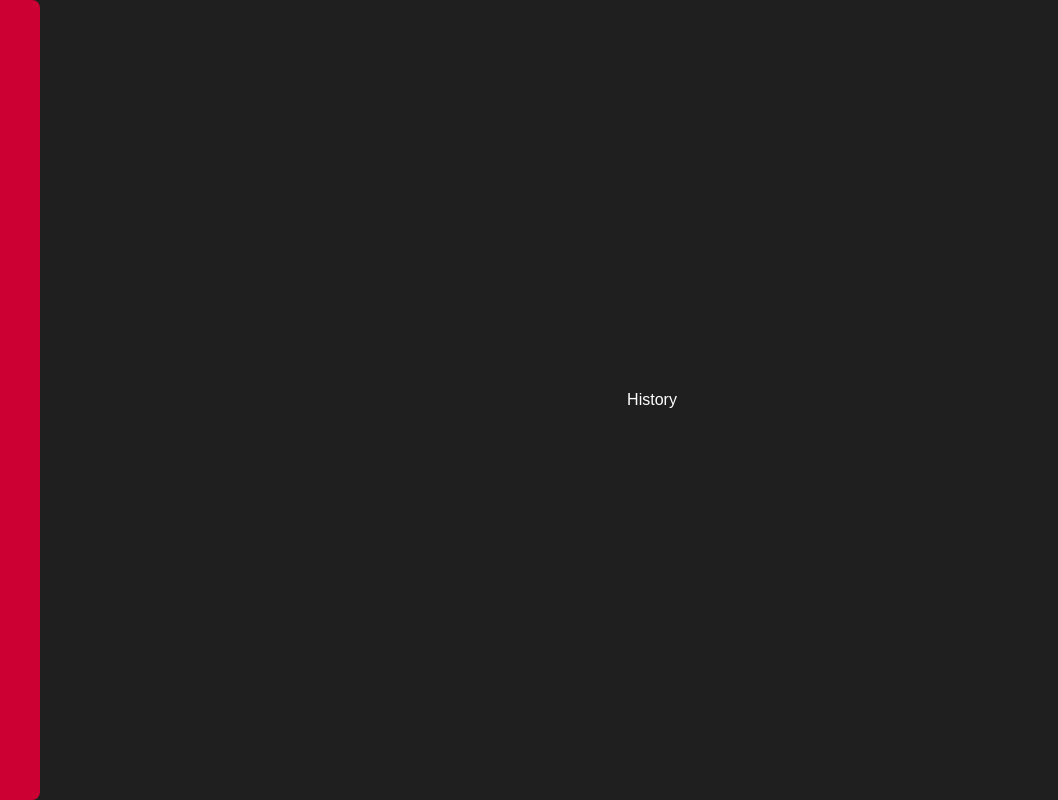
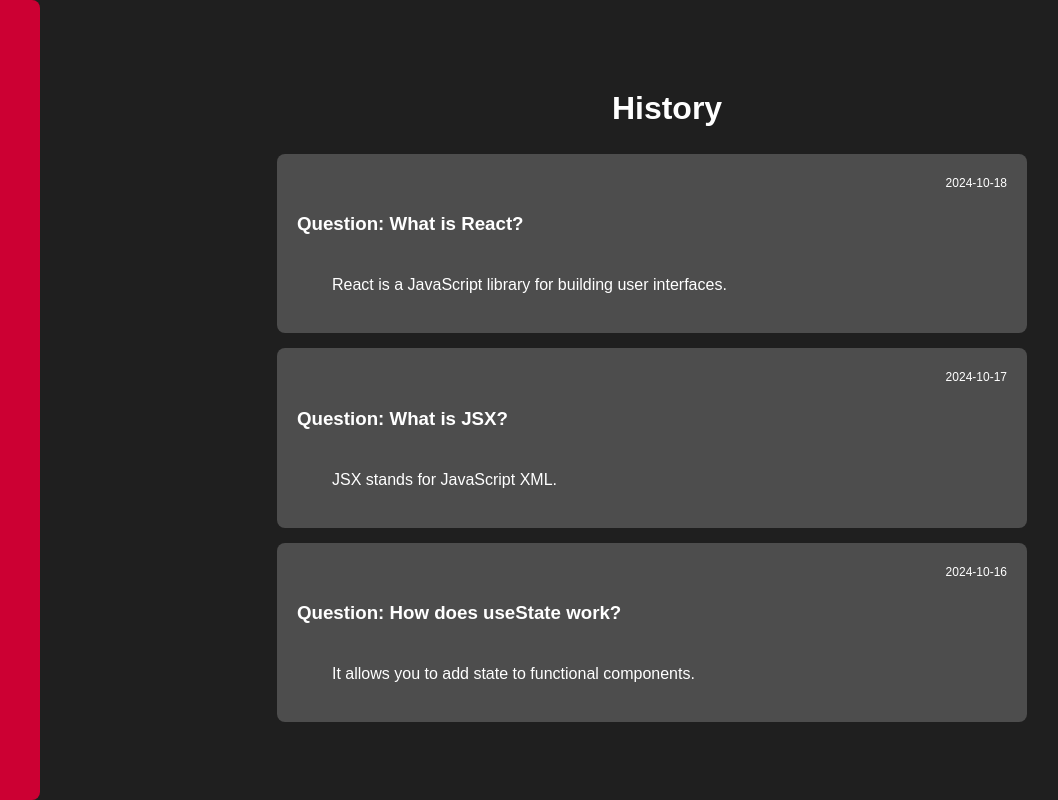
Before and after one commit to andriusavenido/Companion_GNG2101, a React (Vite) app in the folder client/: page /history in a window 1280 px wide. Shown: the whole page, without its empty margins (16-1074 px from the left). Built offline with nearby package versions, Linux system fonts and the light colour scheme; no server answers; a web font is replaced by a local one.

Commit message:
modified login and added history UI skeleton

```diff
--- a/client/src/pages/History/History.jsx
+++ b/client/src/pages/History/History.jsx
@@ -1,5 +1,61 @@
+import React, { useState } from 'react';
+import styles from './History.module.css';
+import { ReactSVG } from 'react-svg';
+import testSVG from '../../assets/svg/Rainbow.svg';
+
 const History = () => {
-    return ( <div>History</div> );
-}
+    const [history, setHistory] = useState([
+        {
+            question: 'What is React?',
+            response: 'React is a JavaScript library for building user interfaces.',
+            date: '2024-10-18'
+        },
+        {
+            question: 'What is JSX?',
+            response: 'JSX stands for JavaScript XML.',
+            date: '2024-10-17'
+        },
+        {
+            question: 'How does useState work?',
+            response: 'It allows you to add state to functional components.',
+            date: '2024-10-16'
+        }
+    ]);
+
+    return (
+        <div className={styles.pageContainer}>
+            <header className={styles.header}>
+                <ReactSVG src={testSVG} className={styles.icon} />
+                <h1>History</h1>
+            </header>
+            <div className={styles.historyContainer}>
+                {history.map((entry, index) => (
+                    <Block
+                        key={index}
+                        question={entry.question}
+                        response={entry.response}
+                        date={entry.date}
+                    />
+                ))}
+            </div>
+        </div>
+    );
+};
+
+// Block component for each question-response pair
+const Block = ({ question, response, date }) => {
+    return (
+        <div className={styles.blockContainer}>
+            <div className={styles.blockHeader}>
+                <span className={styles.blockDate}>{date}</span>
+            </div>
+            <h3>Question: {question}</h3>
+            <div className={styles.responseContainer}>
+                <ReactSVG src={testSVG} className={styles.icon} />
+                <p>{response}</p>
+            </div>
+        </div>
+    );
+};
 
 export default History;
--- a/client/src/pages/History/History.module.css
+++ b/client/src/pages/History/History.module.css
@@ -0,0 +1,61 @@
+.pageContainer {
+    display: flex;
+    flex-direction: column;
+    align-items: center;
+    width: 750px;
+}
+
+.header {
+    color: white;
+    width: 100%;
+    display: flex;
+    align-items: center;
+    justify-content: center;
+    text-align: center;
+}
+
+.icon {
+    width: 20px;
+    height: 20px;
+    margin-right: 10px;
+    vertical-align: middle;
+    transform: rotate(270deg);
+}
+
+.historyContainer {
+    max-width: 900px;
+    width: 100%;
+}
+
+.blockContainer {
+    padding: 20px;
+    background-color: #4d4d4d;
+    border-radius: 8px;
+    margin-bottom: 15px;
+}
+
+.blockHeader {
+    display: flex;
+    flex-direction: column;
+    align-items: flex-end;
+}
+
+.responseContainer {
+    display: flex; /* Use flexbox for the response container */
+    align-items: center; /* Center the SVG and text vertically */
+}
+
+h3 {
+    font-weight: bold;
+    color: #ffffff;
+}
+
+p {
+    color: #ffffff;
+    margin-left: 5px; /* Optional: Add margin for space between SVG and text */
+}
+
+.blockDate {
+    font-size: 12px;
+    color: #ffffff;
+}
--- a/client/src/pages/Login/Login.jsx
+++ b/client/src/pages/Login/Login.jsx
@@ -22,25 +22,15 @@
         setEmail(e.target.value);
     };
 
-    const showLogin = () => setView('login');
     const showRegister = () => setView('register');
+    const showLogin = () => setView(''); // This switches back to the login view
 
     return (
         <div className={styles.LoginBox}>
             {view === '' && (
                 <div>
                     <h2>Login / SignUp form</h2>
-                    <div className={styles.ButtonContainer}>
-                        <button onClick={showLogin} className={styles.Button}>Login</button>
-                        <button onClick={showRegister} className={styles.Button}>Register</button>
-                    </div>
-                </div>
-            )}
-
-
-            {view === 'login' && (
                     <div className={styles.FormContainer}>
-                    <h2>Login</h2>
                         <input
                             type="text"
                             value={username}
@@ -55,7 +45,9 @@
                             placeholder="Password"
                             className={styles.Input}
                         />
-                    <button onClick={() => navigate('/')} className={styles.Button}>Submit</button>
+                        <button onClick={() => navigate('/')} className={styles.Button}>Login</button>
+                        <button onClick={showRegister} className={styles.Button}>Register</button>
+                    </div>
                 </div>
             )}
 
@@ -83,7 +75,7 @@
                         placeholder="Password"
                         className={styles.Input}
                     />
-                    <button onClick = {showLogin} className={styles.Button}>Submit</button>
+                    <button onClick={showLogin} className={styles.Button}>Submit</button> {/* Corrected function call */}
                 </div>
             )}
 
--- a/client/src/pages/Login/Login.module.css
+++ b/client/src/pages/Login/Login.module.css
@@ -7,13 +7,14 @@
     display: flex;
     flex-direction: column;
     align-items: center;
-    justify-content: flex-start;
+    justify-content: center;
+    text-align: center;
 }
 
 .LoginBox h2 {
     padding-bottom: 20px;
-    align-self: center;
     font-size: 30px;
+    margin: 0;
 }
 
 .Input {
@@ -34,7 +35,7 @@
 
 .ButtonContainer {
     display: flex;
-    justify-content: space-between;
+    justify-content: center;
     width: 100%;
     max-width: 250px;
     margin-top: 60px;
@@ -42,13 +43,14 @@
 
 .Button {
     padding: 10px;
-    width: 100px;
+    width: 250px;
     background-color: #ffffff;
     color: rgb(0, 0, 0);
     border: none;
     border-radius: 5px;
     cursor: pointer;
     margin: 0 20px;
+    margin-bottom: 75px;
 }
 
 .Button:hover {
```
Lines whose indentation alone changed are shown as unchanged.
